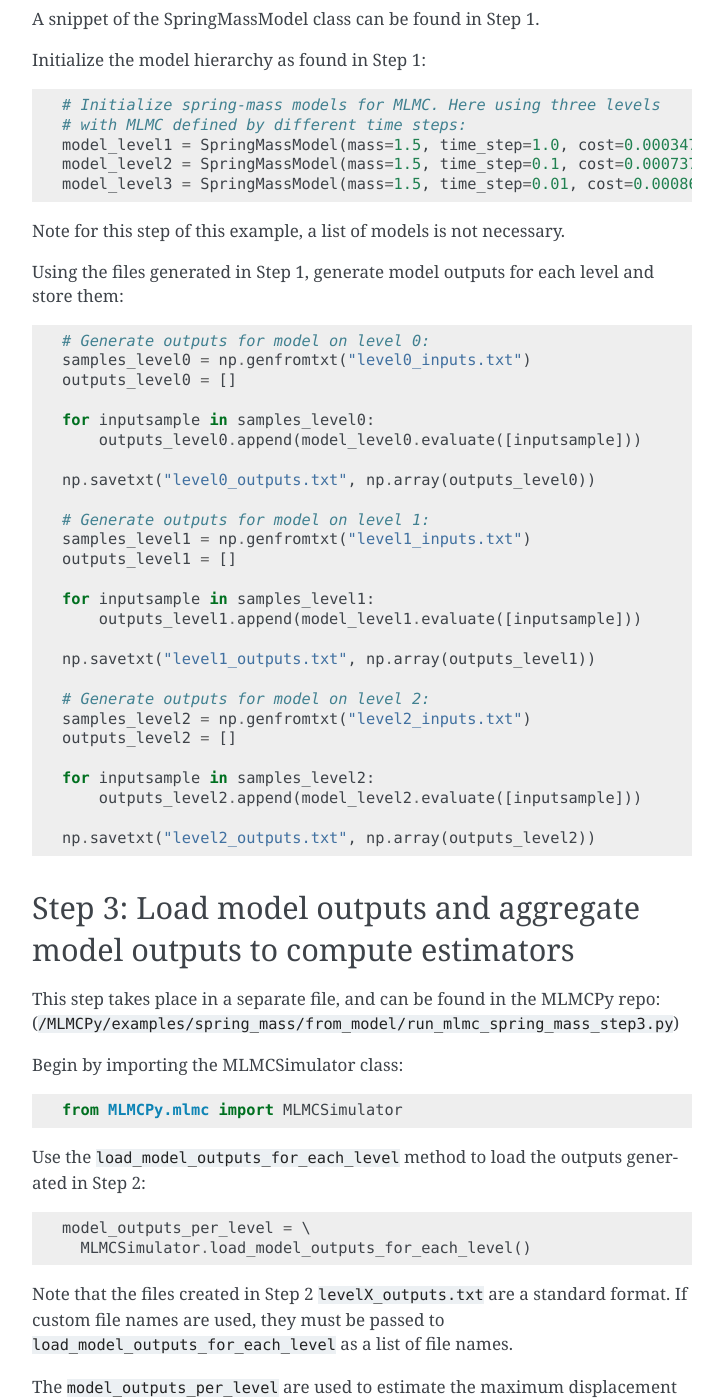
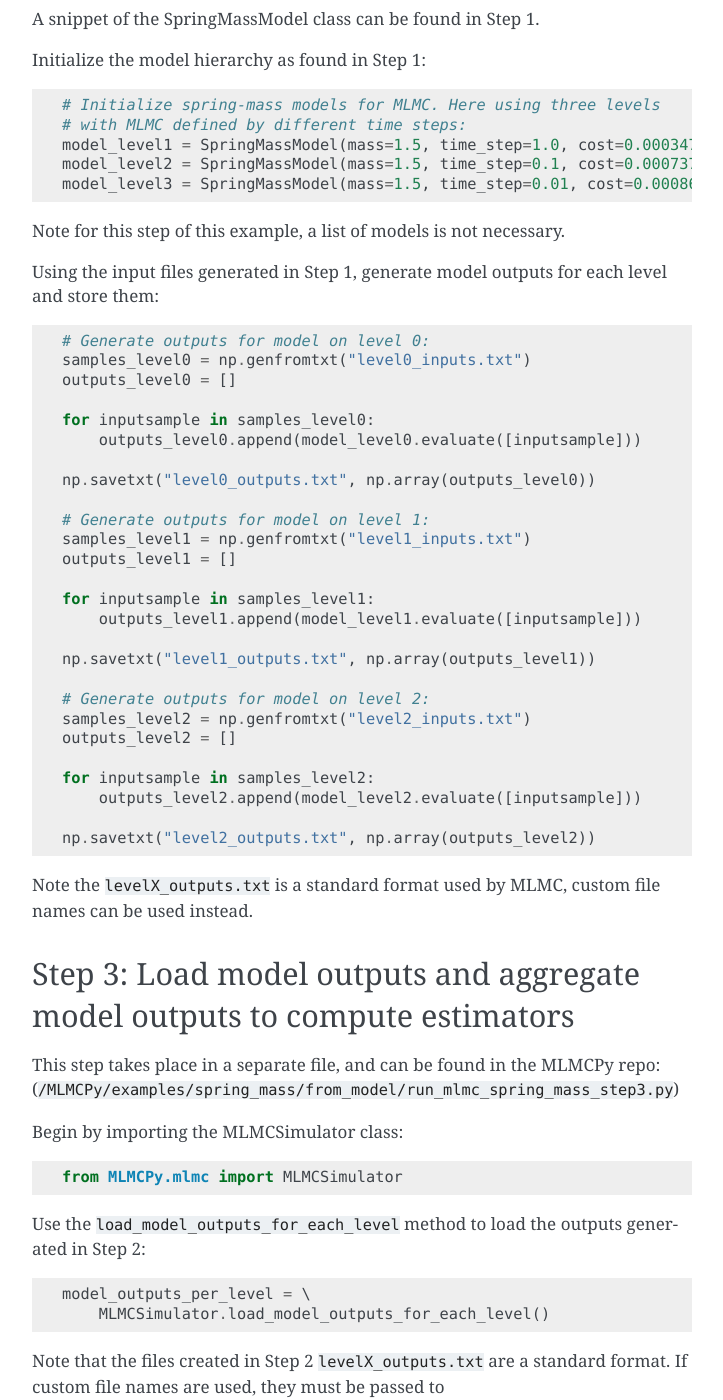
Before and after one commit to nasa/MLMCPy, a Sphinx documentation site: the page built from docs/modular_separate_files_example.rst, in a window 1280 px wide and 1400 px high, scrolled down 4604 px. Shown: the whole window, without its empty margins (388-1111 px from the left). Built offline with Sphinx 7.4.7, drawn with Linux system fonts in a browser that asks for light colours; formulas are drawn with MathJax 3.

Commit message:
Added note about output file names, small revisions

```diff
--- a/docs/modular_separate_files_example.rst
+++ b/docs/modular_separate_files_example.rst
@@ -189,7 +189,7 @@ Initialize the model hierarchy as found in Step 1:
 
 Note for this step of this example, a list of models is not necessary.
 
-Using the files generated in Step 1, generate model outputs for each level and store them:
+Using the input files generated in Step 1, generate model outputs for each level and store them:
 
 .. code-block:: python
 
@@ -220,6 +220,8 @@ Using the files generated in Step 1, generate model outputs for each level and s
 
   np.savetxt("level2_outputs.txt", np.array(outputs_level2))
 
+Note the ``levelX_outputs.txt`` is a standard format used by MLMC, custom file names can be used instead.
+
 Step 3: Load model outputs and aggregate model outputs to compute estimators
 ---------------------------------------------------------------
 
@@ -237,7 +239,7 @@ Use the ``load_model_outputs_for_each_level`` method to load the outputs generat
 .. code-block:: python
 
   model_outputs_per_level = \
-    MLMCSimulator.load_model_outputs_for_each_level()
+      MLMCSimulator.load_model_outputs_for_each_level()
 
 Note that the files created in Step 2 ``levelX_outputs.txt`` are a standard format. If custom file names are used, they must be passed to ``load_model_outputs_for_each_level`` as a list of file names.
 
```
